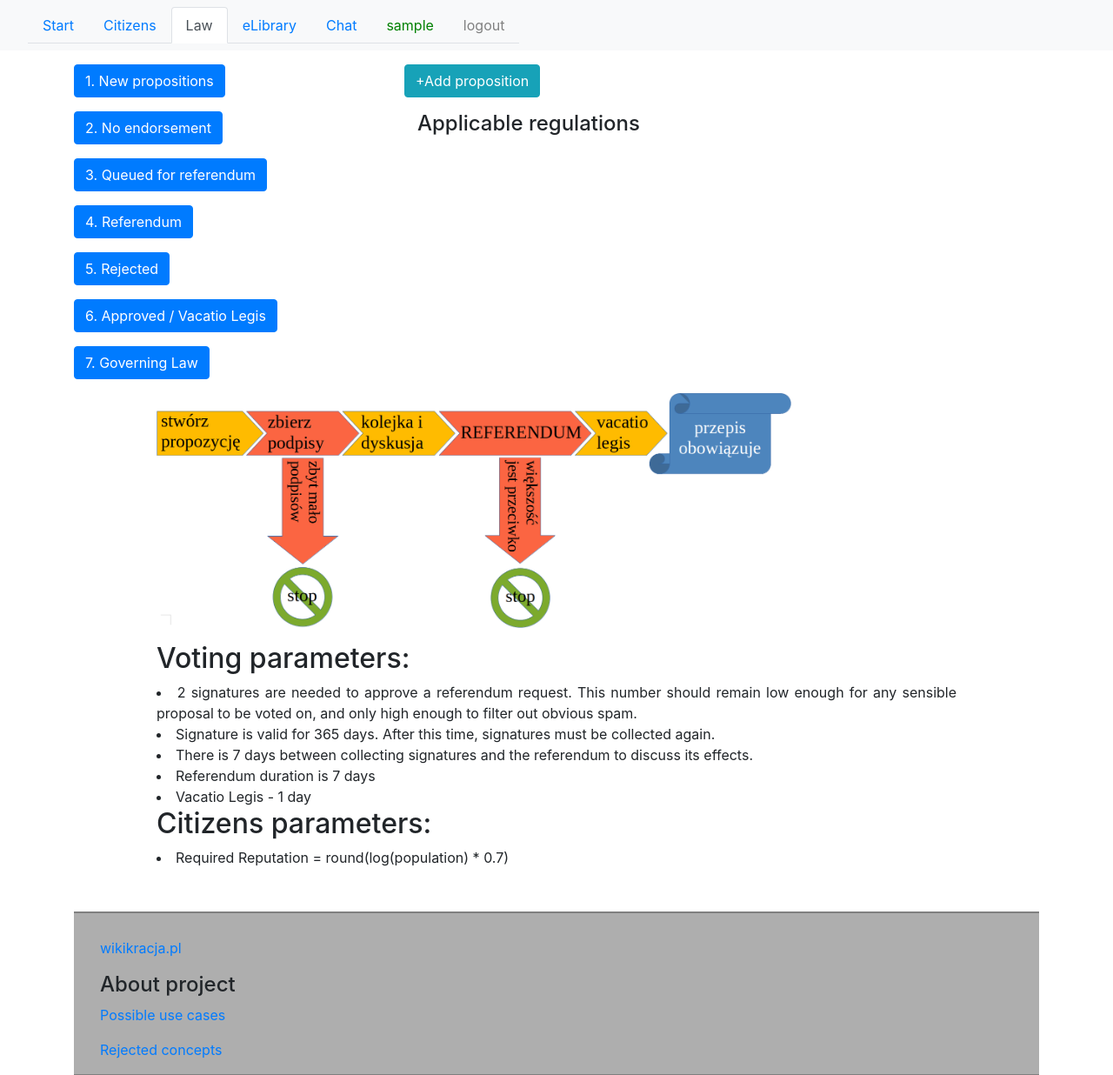
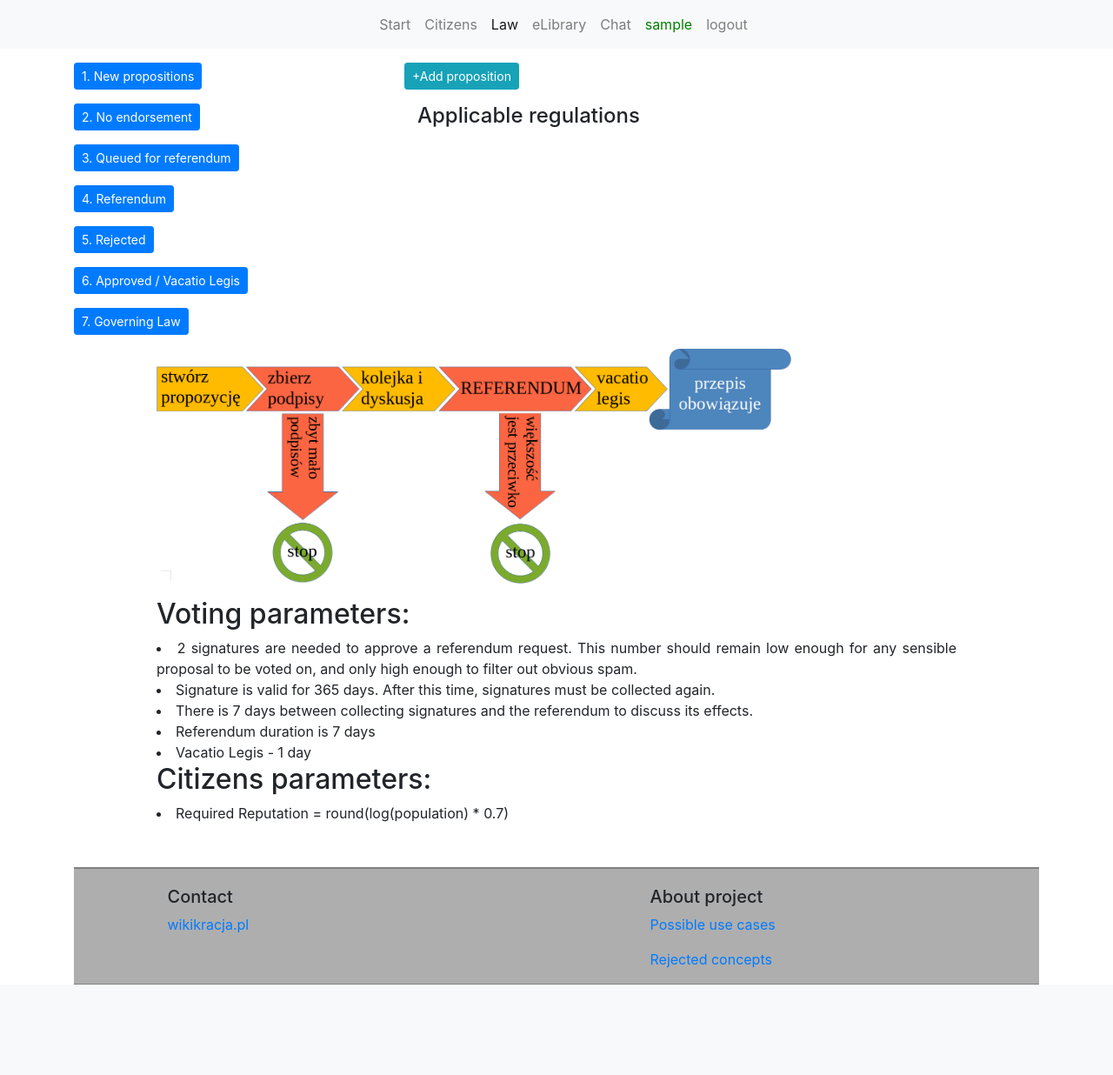
Before and after one commit to soma115/wikikracja, a Django app: page /glosowania/ in a window 1280 px wide. Shown: the whole page at 87% size. After the commit the page ends 1132 px from the top, so only its background shows below. Run offline with Django 3.2, Linux system fonts and the light colour scheme; the visitor is signed in with stand-in values (Sample User, id 1); data that the repository does not hold is empty; some libraries are stand-ins or nearby versions.

Commit message:
look and feel

```diff
--- a/elibrary/templates/elibrary/add.html
+++ b/elibrary/templates/elibrary/add.html
@@ -13,9 +13,9 @@
 			<form method="post" enctype="multipart/form-data">
 			{% csrf_token %}
 			{{ form.as_p }}
-			<button type='file' class="btn btn-primary">{% trans 'Send' %}</button>
+			<button type='file' class="btn btn-primary btn-sm">{% trans 'Send' %}</button>
 			</form>
 		</p>
-	<button onclick="window.history.back();" class="btn btn-warning" type="button">{% trans 'Back' %}</button>
+	<button onclick="window.history.back();" class="btn btn-warning btn-sm" type="button">{% trans 'Back' %}</button>
 
 {% endblock %}
--- a/glosowania/templates/glosowania/dodaj.html
+++ b/glosowania/templates/glosowania/dodaj.html
@@ -22,7 +22,7 @@
           {{ form.znosi|as_crispy_field }}
         </div>
     </div>
-    <button type="submit" class="btn btn-danger">{% trans 'Save' %}</button>
-    <button onclick="window.history.back();" class="btn btn-warning" type="button">{% trans 'Back' %}</button>
+    <button type="submit" class="btn btn-danger btn-sm">{% trans 'Save' %}</button>
+    <button onclick="window.history.back();" class="btn btn-warning btn-sm" type="button">{% trans 'Back' %}</button>
 </form>
 {% endblock %}
--- a/glosowania/templates/glosowania/start.html
+++ b/glosowania/templates/glosowania/start.html
@@ -11,37 +11,37 @@
 <div class='row'>
 	<div class="col-md-4">
 		<form action="#" method="get" style="text-align: left;">
-			<input class="btn btn-primary fr-rounded" name="1" value="1. {% trans 'New propositions' %}" type="submit">
+			<input class="btn btn-primary fr-rounded btn-sm" name="1" value="1. {% trans 'New propositions' %}" type="submit">
 			<!-- <input class="btn btn-primary fr-rounded" name="1" value="1" type="submit"> -->
 		</form></p>
 
 		<p><form action="#" method="get" style="text-align: left;">
-			<input class="btn btn-primary fr-rounded" name="2" value="2. {% trans 'No endorsement' %}" type="submit">
+			<input class="btn btn-primary fr-rounded btn-sm" name="2" value="2. {% trans 'No endorsement' %}" type="submit">
 		</form></p>
 
 		<p><form action="#" method="get" style="text-align: left;">
-			<input class="btn btn-primary fr-rounded" name="3" value="3. {% trans 'Queued for referendum' %}" type="submit">
+			<input class="btn btn-primary fr-rounded btn-sm" name="3" value="3. {% trans 'Queued for referendum' %}" type="submit">
 		</form></p>
 
 		<p><form action="#" method="get" style="text-align: left;">
-			<input class="btn btn-primary fr-rounded" name="4" value="4. {% trans 'Referendum' %}" type="submit">
+			<input class="btn btn-primary fr-rounded btn-sm" name="4" value="4. {% trans 'Referendum' %}" type="submit">
 		</form></p>
 
 		<p><form action="#" method="get" style="text-align: left;">
-			<input class="btn btn-primary fr-rounded" name="5" value="5. {% trans 'Rejected' %}" type="submit">
+			<input class="btn btn-primary fr-rounded btn-sm" name="5" value="5. {% trans 'Rejected' %}" type="submit">
 		</form></p>
 
 		<p><form action="#" method="get" style="text-align: left;">
-			<input class="btn btn-primary fr-rounded" name="6" value="6. {% trans 'Approved / Vacatio Legis' %}" type="submit">
+			<input class="btn btn-primary fr-rounded btn-sm" name="6" value="6. {% trans 'Approved / Vacatio Legis' %}" type="submit">
 		</form></p>
 
 		<p><form action="#" method="get" style="text-align: left;">
-			<input class="btn btn-primary fr-rounded" name="7" value="7. {% trans 'Governing Law' %}" type="submit">
+			<input class="btn btn-primary fr-rounded btn-sm" name="7" value="7. {% trans 'Governing Law' %}" type="submit">
 		</form></p>
 	</div>
 
 	<div class="col-md-8">
-		<a class="btn btn-info" href="{% url 'glosowania:dodaj_nowy' %}">+{% trans 'Add proposition' %}</a>
+		<a class="btn btn-info btn-sm" href="{% url 'glosowania:dodaj_nowy' %}">+{% trans 'Add proposition' %}</a>
 
 		<p>
 			<div class="col-sm-6 left"><p><h4>{{ status }}</h4></p></div>
--- a/glosowania/templates/glosowania/zapisane.html
+++ b/glosowania/templates/glosowania/zapisane.html
@@ -20,5 +20,5 @@
 			</p>
 		</h4>
 	</div>
-<button onclick="location.href='{% url 'glosowania:glosowania' %}'" class="btn btn-warning" type="button">{% trans 'Back' %}</button>
+<button onclick="location.href='{% url 'glosowania:glosowania' %}'" class="btn btn-warning btn-sm" type="button">{% trans 'Back' %}</button>
 {% endblock %}
--- a/home/templates/home/base.html
+++ b/home/templates/home/base.html
@@ -26,13 +26,14 @@
 <body>
 
 	<nav class="navbar navbar-expand-lg navbar-light bg-light">
-		<a class="navbar-brand" href="{% url 'home' %}">{{ request.site.name }}</a>
+		<!-- <a class="navbar-brand" href="{% url 'home' %}">{{ request.site.name }}</a> -->
+		<a class="navbar-brand" href="#"></a>
 		<button class="navbar-toggler" type="button" data-toggle="collapse" data-target="#navbarNavAltMarkup" aria-controls="navbarNavAltMarkup" aria-expanded="false" aria-label="Toggle navigation">
 		  <span class="navbar-toggler-icon"></span>
 		</button>
-		<div class="collapse navbar-collapse" id="navbarNavAltMarkup">
-		  <!-- <div class="navbar-nav"> -->
-		  <div class="nav nav-tabs">
+		<div class="collapse navbar-collapse justify-content-center" id="navbarNavAltMarkup">
+		  <div class="navbar-nav text-center">
+		  <!-- <div class="nav nav-tabs"> -->
 			<a {% if request.resolver_match.url_name == 'home' %} class="nav-item nav-link active" {% else %} class="nav-item nav-link" {% endif %} href="{% url 'home' %}">{% trans 'Start' %}</a>
 			{% if not user.is_authenticated %}
 				<a {% if request.resolver_match.url_name == 'login' %} class="nav-item nav-link active" {% else %} class="nav-item nav-link" {% endif %} href="{% url 'login' %}">{% trans "Login" %}</a>
@@ -65,20 +66,21 @@
 			{% endfor %}
 		</ul>
 	{% endif %}
-	<div class="row-site" style="background-color: #aeaeae; margin-top:50px;border-top:2px solid grey;border-bottom:1px solid grey;padding-top:20px;">
-		<div class="container">
-			<div class="col-md-4">
-				<h4>{% trans Contact %}</h4>
+
+	<div class="container" style="background-color: #aeaeae; margin-top:50px;border-top:2px solid grey;border-bottom:1px solid grey;padding-top:20px;">
+		<div class="row justify-content-around">
+			<div class="col-4">
+				<h5>{% trans 'Contact' %}</h5>
 				<p><a href="https://wikikracja.pl/kontakt/" target="_blank">wikikracja.pl</a></p>
 			</div>
-			<div class="col-md-4">
-				<h4>{% trans 'About project' %}</h4>
+			<div class="col-4">
+				<h5>{% trans 'About project' %}</h5>
 				<p><a href="https://wikikracja.pl/category/mozliwe-zastosowania/" target="_blank">{% trans 'Possible use cases' %}</a></p>
 				<p><a href="https://wikikracja.pl/category/odrzucone-koncepcje/" target="_blank">{% trans 'Rejected concepts' %}</a></p>
 			</div>
 		</div>
 	</div>
-</div>
+
 	{% block scripts %}
 	<!-- <script src="{% static 'home/scripts
 
--- a/home/templates/home/login.html
+++ b/home/templates/home/login.html
@@ -13,7 +13,7 @@
         <p>
           {% trans 'Being able to manage our own destiny should lead us to create principles that reward justice, noble attitudes, broad horizons, unconditional love, compassion, friendly attitude, and correct statements and predictions.' %}
         </p>
-        <a href="https://wikikracja.pl/" class="btn btn-info m-2" target="_blank">{% trans 'Read more...' %}</a>
+        <a href="https://wikikracja.pl/" class="btn btn-info m-2 btn-sm" target="_blank">{% trans 'Read more...' %}</a>
       </div>
       <div class="col-md-4 p-3 border border-info">
         <div id="login-box">
@@ -30,10 +30,10 @@
             </div>
             <div class="row">
               <div class="col-md-6">
-                  <input type="submit" name="submit" class="btn btn-info btn-block m-2" value={% trans 'Login' %}>
+                  <input type="submit" name="submit" class="btn btn-info btn-block m-2 btn-sm" value={% trans 'Login' %}>
               </div>
               <div class="col-md-6">
-                <a href="{% url 'password_reset' %}" class="btn btn-warning btn-block m-2">{% trans 'Reset password' %}</a>
+                <a href="{% url 'password_reset' %}" class="btn btn-warning btn-block m-2 btn-sm">{% trans 'Reset password' %}</a>
               </div>
             </div>
 
--- a/home/templates/home/password_reset_done.html
+++ b/home/templates/home/password_reset_done.html
@@ -12,6 +12,6 @@
     </p>
   </div>
   <div class="row">
-    <a href="{% url 'login' %}" class="btn btn-success btn-block m-2">{% trans 'Back to login page' %}</a>
+    <a href="{% url 'login' %}" class="btn btn-success btn-block m-2 btn-sm">{% trans 'Back to login page' %}</a>
   </div>
 {% endblock %}
--- a/home/templates/home/password_reset_form.html
+++ b/home/templates/home/password_reset_form.html
@@ -13,7 +13,7 @@
         <label for="{{form.email.name}}" class="text-info">{{form.email.label}}</label><br>
         <input type="text" name="{{form.email.name}}" class="form-control" id="{{form.email.auto_id}}" required="">
       </div>
-      <button type="submit" class="btn btn-info btn-block m-2">{% trans 'Send' %}</button>
+      <button type="submit" class="btn btn-info btn-block m-2 btn-sm">{% trans 'Send' %}</button>
     </form>
 </div>
 {% endblock %}
--- a/obywatele/templates/obywatele/dodaj.html
+++ b/obywatele/templates/obywatele/dodaj.html
@@ -57,8 +57,8 @@
 
 	{{ profile_form.other|as_crispy_field }}
 
-	<button type="submit" class="save btn btn-danger">{% trans 'Submit' %}</button>
-	<button onclick="window.history.back();" class="btn btn-warning" type="button">{% trans 'Back' %}</button>
+	<button type="submit" class="save btn btn-danger btn-sm">{% trans 'Submit' %}</button>
+	<button onclick="window.history.back();" class="btn btn-warning btn-sm" type="button">{% trans 'Back' %}</button>
 </form>
 
 {% endblock citizens %}
--- a/obywatele/templates/obywatele/my_assets.html
+++ b/obywatele/templates/obywatele/my_assets.html
@@ -9,11 +9,11 @@
 
 <form action="#" method="POST">{% csrf_token %}
 	{{ form|crispy }}
-	<button type="submit" class="btn btn-primary">Submit</button>
+	<button type="submit" class="btn btn-primary btn-sm">Submit</button>
 </form>
 
 <p>
-	<button onclick="window.history.back();" class="btn btn-warning" type="button">{% trans 'Cancel' %}</button>
+	<button onclick="window.history.back();" class="btn btn-warning btn-sm" type="button">{% trans 'Cancel' %}</button>
 </p>
 
 {% endblock %}
--- a/obywatele/templates/obywatele/my_profile.html
+++ b/obywatele/templates/obywatele/my_profile.html
@@ -12,7 +12,7 @@
 		<div>{% trans "You've joined" %}: {{ profile.data_przyjecia|date:"Y-m-d" }}</div>
 	</p>
 
-	<p><a class="btn btn-primary" href="{% url 'haslo'%}">{% trans 'Change password' %}</a></p>
+	<p><a class="btn btn-primary btn-sm" href="{% url 'haslo'%}">{% trans 'Change password' %}</a></p>
 
 	<p>
 		<b>{% trans "Those are your assets" %}</b>
@@ -34,7 +34,7 @@
 	<div>{% trans "Facebook" %}: {{ profile.fb|default_if_none:"-" }}</div>
 	<div>{% trans "Other" %}: {{ profile.other|default_if_none:"-" }}</div>
 
-	<p><a class="btn btn-primary" href="{% url 'obywatele:my_assets' %}">{% trans 'Edit my assets' %}</a></p>
+	<p><a class="btn btn-primary btn-sm" href="{% url 'obywatele:my_assets' %}">{% trans 'Edit my assets' %}</a></p>
 
 </div>
 {% endblock %}
--- a/obywatele/templates/obywatele/zapisane.html
+++ b/obywatele/templates/obywatele/zapisane.html
@@ -17,6 +17,6 @@
 		</h4>
 	</div>
 
-<button onclick="window.history.back();" class="btn btn-warning" type="button">{% trans 'Back' %}</button>
+<button onclick="window.history.back();" class="btn btn-warning btn-sm" type="button">{% trans 'Back' %}</button>
 
 {% endblock citizens %}
```
Also changed, not shown: elibrary/templates/elibrary/elibrary.html (+6 -4 lines), glosowania/templates/glosowania/szczegoly.html (+6 -6 lines), home/templates/home/home.html (+4 -4 lines), obywatele/templates/obywatele/menu.html (+5 -5 lines), obywatele/templates/obywatele/szczegoly.html (+4 -4 lines).
